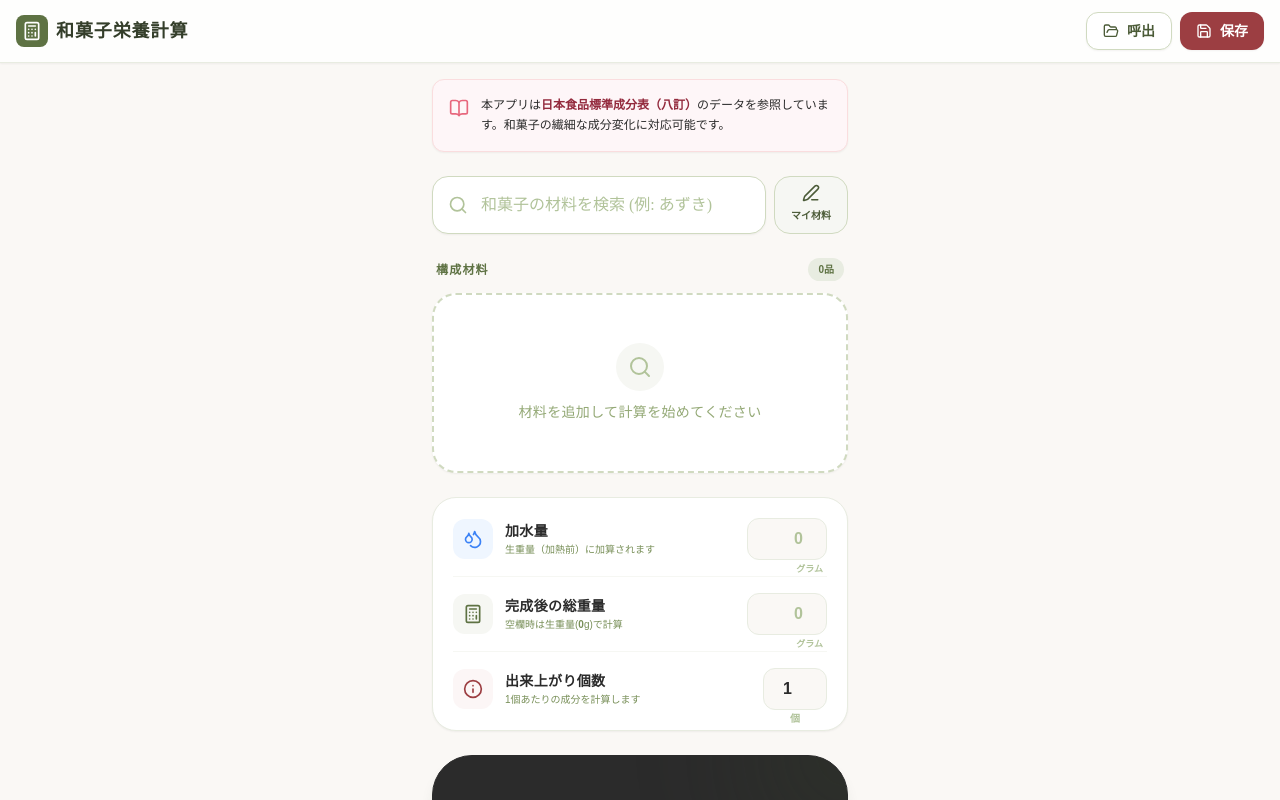
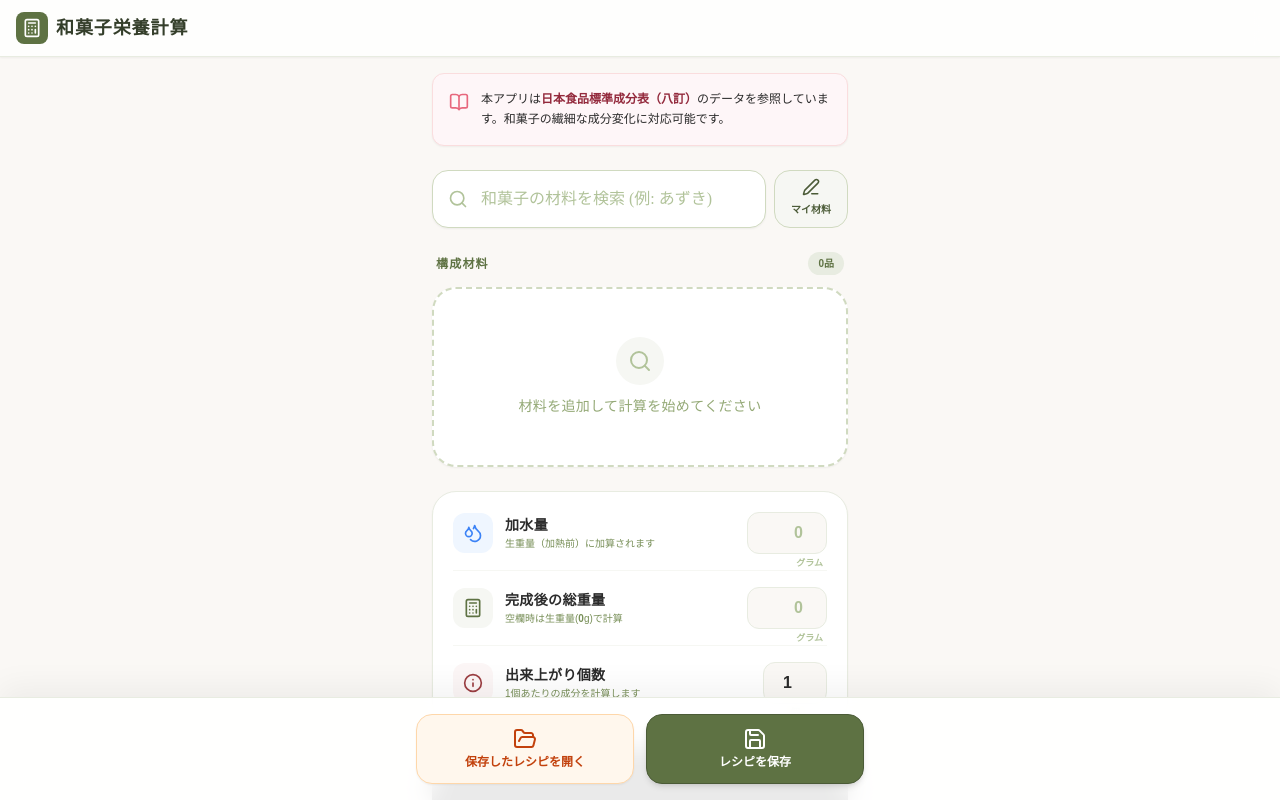
Before and after one commit to sansyoudouwagasi/wagasi-app, a React (Vite) app: page / in a window 1280 px wide. Shown: the top 800 px of the page. Built offline with nearby package versions, Linux system fonts and the light colour scheme.

Commit message:
UI改善

```diff
--- a/src/App.jsx
+++ b/src/App.jsx
@@ -259,7 +259,7 @@ export default function App() {
   }, [ingredients, recipeName, addedWater, servings, totals, per100g, perOne, rawTotalWeight, finalWeight, yieldWeight]);
 
   return (
-    <div className="min-h-screen bg-washi text-sumi pb-24 font-sans">
+    <div className="min-h-screen bg-washi text-sumi pb-36 font-sans">
       {/* Header */}
       <header className="bg-white/80 backdrop-blur-md border-b border-matcha-100 px-4 py-3 flex items-center justify-between sticky top-0 z-30 shadow-sm">
         <div className="flex items-center gap-2">
@@ -269,27 +269,17 @@ export default function App() {
           <h1 className="font-serif font-bold text-lg tracking-wider text-matcha-900 hidden sm:block">和菓子栄養計算</h1>
         </div>
         <div className="flex gap-2">
-          <button
-            type="button"
-            onClick={() => setShowLoadModal(true)}
-            className="bg-white border border-matcha-200 text-matcha-700 hover:bg-matcha-50 px-3 sm:px-4 py-2 rounded-xl text-sm font-bold flex items-center gap-2 active:scale-95 transition-all shadow-sm"
-          >
-            <FolderOpen size={16} /> <span className="hidden sm:inline">呼出</span>
-          </button>
-          <button
-            type="button"
-            onClick={openSaveModal}
-            className="bg-azuki-600 hover:bg-azuki-700 text-white px-3 sm:px-4 py-2 rounded-xl text-sm font-bold flex items-center gap-2 active:scale-95 transition-all shadow-sm"
-          >
-            <Save size={16} /> <span className="hidden sm:inline">保存</span>
-          </button>
+          {/* Action buttons moved to bottom footer */}
         </div>
       </header>
 
       {statusMessage && (
-        <div className="fixed top-20 left-4 right-4 z-40 animate-in fade-in slide-in-from-top-4 pointer-events-none">
-          <div className="bg-matcha-800/90 backdrop-blur-sm text-white px-4 py-3 rounded-2xl text-center text-sm font-medium shadow-xl flex items-center justify-center gap-2 border border-matcha-700 max-w-sm mx-auto">
-            <Info size={16} className="text-matcha-300" /> {statusMessage}
+        <div className="fixed inset-0 z-[110] flex items-center justify-center pointer-events-none animate-in fade-in zoom-in-95 duration-200">
+          <div className="bg-sumi/90 backdrop-blur-md text-white px-8 py-6 rounded-[2rem] text-center shadow-2xl flex flex-col items-center gap-3 border border-gray-700 max-w-sm mx-auto">
+            <div className="bg-matcha-500 text-white p-3 rounded-full mb-2">
+              <Info size={32} />
+            </div>
+            <span className="text-xl font-serif font-bold tracking-wider">{statusMessage}</span>
           </div>
         </div>
       )}
@@ -576,6 +566,28 @@ export default function App() {
         </button>
       </main>
 
+      {/* Bottom Action Bar */}
+      <div className="fixed bottom-0 left-0 right-0 p-4 bg-white/90 backdrop-blur-md border-t border-matcha-100 z-30 shadow-[0_-10px_30px_rgba(0,0,0,0.05)] pb-[calc(1rem+env(safe-area-inset-bottom))]">
+        <div className="max-w-md mx-auto grid grid-cols-2 gap-3">
+          <button
+            type="button"
+            onClick={() => setShowLoadModal(true)}
+            className="flex flex-col items-center justify-center bg-orange-50 hover:bg-orange-100 border border-orange-200 text-orange-700 py-3 rounded-2xl shadow-sm active:scale-95 transition-all group shrink-0"
+          >
+            <FolderOpen size={24} className="mb-0.5 group-hover:scale-110 transition-transform" />
+            <span className="text-[12px] font-bold w-full text-center">保存したレシピを開く</span>
+          </button>
+          <button
+            type="button"
+            onClick={openSaveModal}
+            className="flex flex-col items-center justify-center bg-matcha-600 hover:bg-matcha-700 border border-matcha-700 text-white py-3 rounded-2xl shadow-md active:scale-95 transition-all group shrink-0"
+          >
+            <Save size={24} className="mb-0.5 group-hover:scale-110 transition-transform" />
+            <span className="text-[12px] font-bold w-full text-center">レシピを保存</span>
+          </button>
+        </div>
+      </div>
+
       {/* Save Modal */}
       {showSaveModal && (
         <div className="fixed inset-0 z-[100] flex items-center justify-center p-4 bg-sumi/60 backdrop-blur-sm animate-in fade-in">
```
